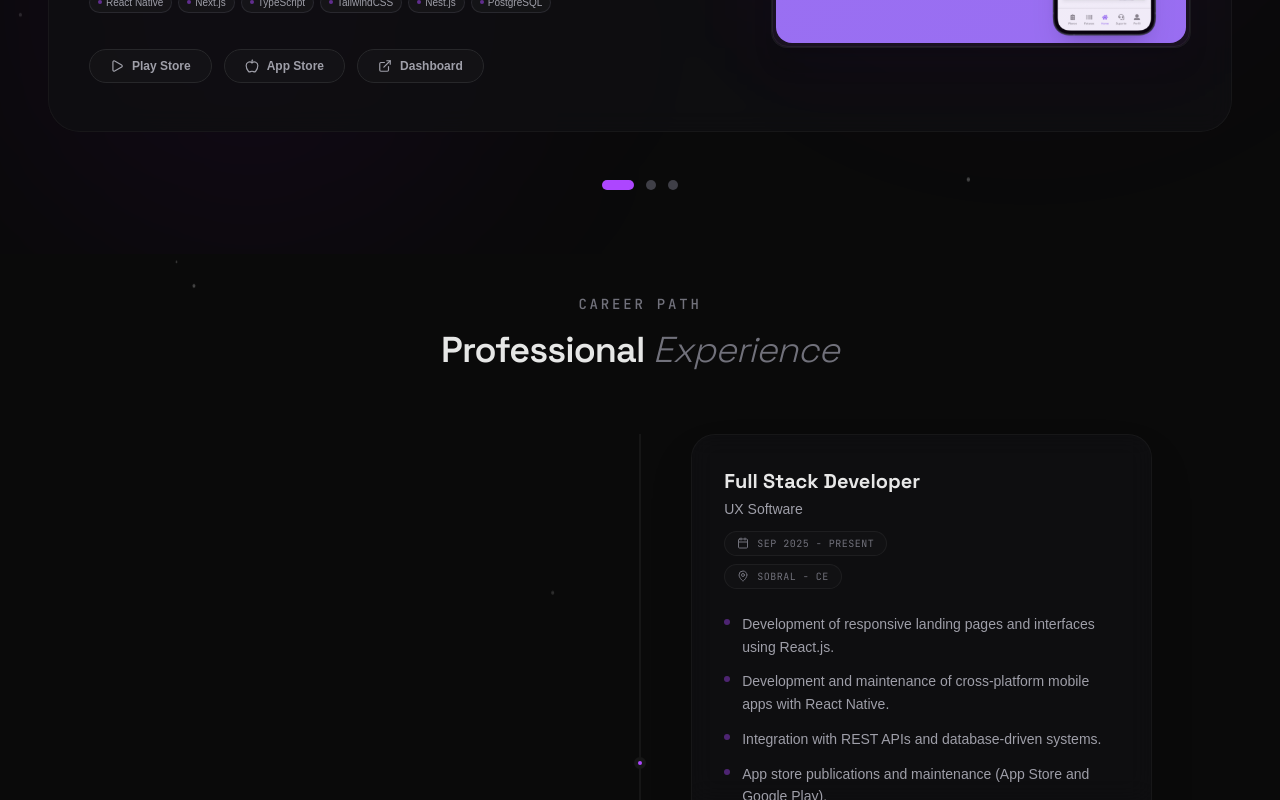
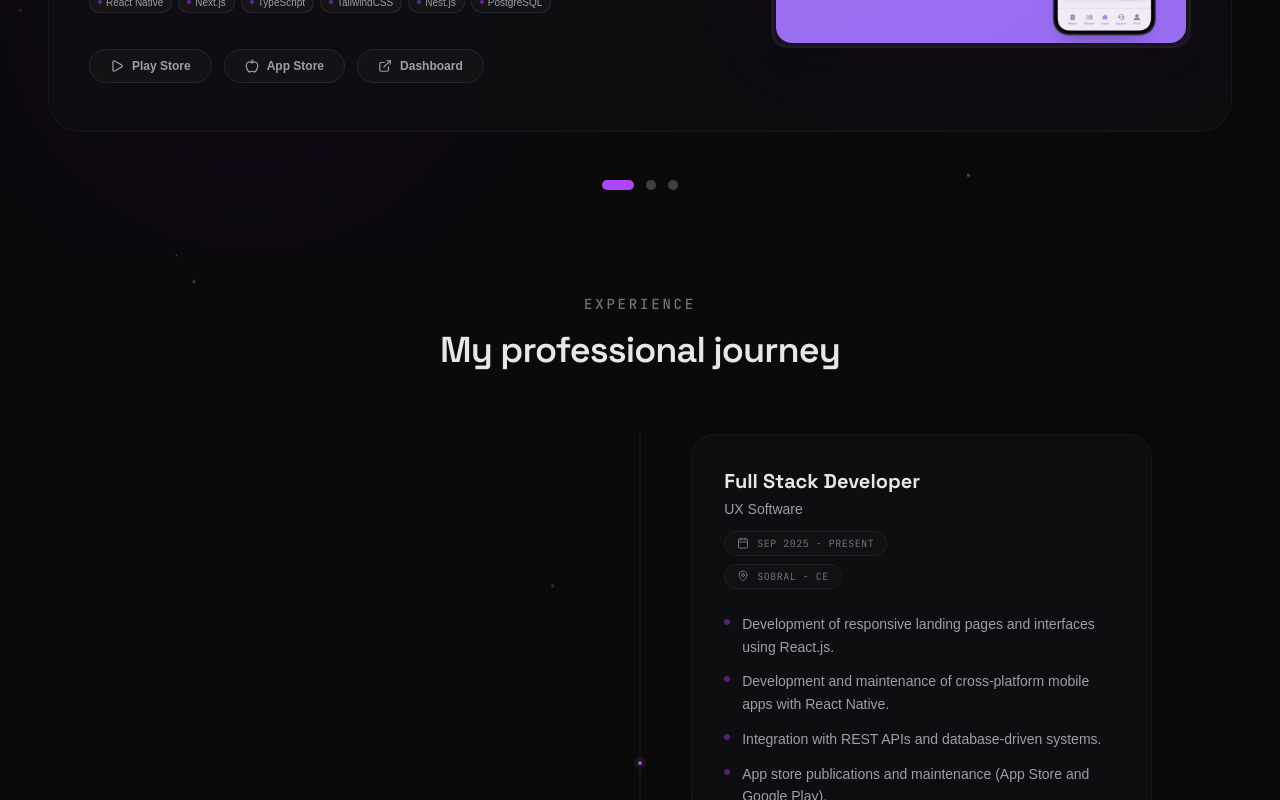
Before and after one commit to AlexandreGomes08/meu-portfolio, a Next.js app in the folder frontend/: page / in a window 1280 px wide. Shown: the part 2000-2800 px from the top of the page. Built offline with nearby package versions, Linux system fonts and the light colour scheme.

Commit message:
feat: implement translate for texts data

```diff
--- a/frontend/src/app/layout.tsx
+++ b/frontend/src/app/layout.tsx
@@ -1,4 +1,5 @@
 import AOSInit from "@/components/AOSInit"
+import { LanguageProvider } from "@/contexts/LanguageContext"
 import type { Metadata } from "next"
 import { ThemeProvider } from "next-themes"
 import { Inter, JetBrains_Mono } from "next/font/google"
@@ -22,8 +23,6 @@ const jetbrainsMono = JetBrains_Mono({
 	variable: "--font-jetbrains-mono",
 })
 
-
-
 export default function RootLayout({
 	children,
 }: Readonly<{
@@ -38,8 +37,10 @@ export default function RootLayout({
 					enableSystem
 					disableTransitionOnChange
 				>
-					<AOSInit />
-					{children}
+					<LanguageProvider>
+						<AOSInit />
+						{children}
+					</LanguageProvider>
 				</ThemeProvider>
 			</body>
 		</html>
--- a/frontend/src/components/contato/index.tsx
+++ b/frontend/src/components/contato/index.tsx
@@ -1,10 +1,13 @@
 "use client"
 
 import { fontJetBrainsMono, fontSatoshi } from "@/app/fonts"
+import { useLanguage } from "@/contexts/LanguageContext"
 import { Github, Linkedin, MessageCircle } from "lucide-react"
 import Link from "next/link"
 
 export default function Contato() {
+	const { translate } = useLanguage()
+
 	return (
 		<section
 			id="contact"
@@ -20,13 +23,13 @@ export default function Contato() {
 							<h1
 								className={`${fontJetBrainsMono.className} text-sm font-medium text-zinc-500 tracking-[0.2em] uppercase`}
 							>
-								CONTACT
+								{translate("contact.title")}
 							</h1>
 
 							<h2
 								className={`${fontSatoshi.className} text-zinc-100 text-2xl sm:text-4xl font-semibold leading-tight tracking-tight`}
 							>
-								Let’s build something together.
+								{translate("contact.heading")}
 							</h2>
 						</div>
 
@@ -34,10 +37,9 @@ export default function Contato() {
 							className={`${fontSatoshi.className} space-y-5 text-zinc-400 text-base sm:text-lg leading-[1.55] max-w-2xl font-light`}
 						>
 							<p>
-								I’m currently open to full-time roles, freelance projects, and
-								collaborations.
+								{translate("contact.description")}
 								<br />
-								Feel free to reach out — I usually reply within 24 hours.
+								{translate("contact.descriptionSuffix")}
 							</p>
 						</div>
 
@@ -64,7 +66,7 @@ export default function Contato() {
 							<p
 								className={`${fontSatoshi.className} text-xs text-zinc-500 uppercase tracking-widest`}
 							>
-								Available for new opportunities
+								{translate("contact.availability")}
 							</p>
 						</div>
 					</div>
--- a/frontend/src/components/experiencia/index.tsx
+++ b/frontend/src/components/experiencia/index.tsx
@@ -1,6 +1,7 @@
 "use client"
 
 import { fontJetBrainsMono, fontSatoshi } from "@/app/fonts"
+import { useLanguage } from "@/contexts/LanguageContext"
 import { Calendar, MapPin } from "lucide-react"
 
 interface Experience {
@@ -63,7 +64,7 @@ const EXPERIENCES: Experience[] = [
 
 	{
 		id: 3,
-		role: "Data Analysis Scholar (Python)",
+		role: "Data Analysis Scholar",
 		company: "FUNCAP",
 		period: "Jun 2024 - Jan 2025",
 		type: "Remote",
@@ -79,6 +80,8 @@ const EXPERIENCES: Experience[] = [
 ]
 
 export default function Experiencia() {
+	const { translate } = useLanguage()
+
 	return (
 		<section
 			id="experience"
@@ -92,13 +95,12 @@ export default function Experiencia() {
 					<h1
 						className={`${fontJetBrainsMono.className} text-sm font-medium text-zinc-500 tracking-[0.2em] uppercase`}
 					>
-						Career Path
+						{translate("experience.title")}
 					</h1>
 					<h2
 						className={`${fontSatoshi.className} text-2xl sm:text-4xl font-semibold text-white/90 tracking-tight`}
 					>
-						Professional{" "}
-						<span className="text-zinc-500 font-light italic">Experience</span>
+						{translate("experience.heading")}
 					</h2>
 				</div>
 
--- a/frontend/src/components/landing/Principal.tsx
+++ b/frontend/src/components/landing/Principal.tsx
@@ -1,6 +1,7 @@
 "use client"
 
 import { fonteKalam, fontSatoshi } from "@/app/fonts"
+import { useLanguage } from "@/contexts/LanguageContext"
 import { motion } from "framer-motion"
 import { ChevronDown, Github, Linkedin, MessageCircle } from "lucide-react"
 import Image from "next/image"
@@ -33,6 +34,7 @@ const TypingEffect = ({ text, delay = 0 }: { text: string; delay?: number }) =>
 
 export default function Principal() {
 	const [isVisible, setIsVisible] = useState(true)
+	const { translate } = useLanguage()
 
 	useEffect(() => {
 		const handleScroll = () => {
@@ -68,7 +70,7 @@ export default function Principal() {
 							transition={{ duration: 0.5 }}
 							className={`${fonteKalam.className} text-4xl sm:text-5xl lg:text-6xl font-bold animate-hero-gradient pb-2`}
 						>
-							Hi, I&apos;m Alexandre Gomes
+							{translate("hero.greeting")}
 						</motion.h1>
 
 						<motion.div
@@ -77,7 +79,7 @@ export default function Principal() {
 							transition={{ delay: 0.5, duration: 0.5 }}
 							className="text-xl sm:text-2xl text-zinc-300 font-mono h-8 sm:h-auto"
 						>
-							&gt; <TypingEffect text="Full Stack Developer" delay={0.5} />
+							&gt; <TypingEffect text={translate("hero.role")} delay={0.5} />
 							<span className="animate-pulse">_</span>
 						</motion.div>
 
@@ -87,8 +89,7 @@ export default function Principal() {
 							transition={{ delay: 1.5, duration: 0.5 }}
 							className={`${fontSatoshi.className} text-zinc-400 text-base sm:text-lg max-w-lg leading-relaxed`}
 						>
-							Over 2 years of experience building innovative web and mobile
-							applications using React, Next.js, and Nest.js.
+							{translate("hero.description")}
 						</motion.p>
 
 						<motion.div
--- a/frontend/src/components/projetos/index.tsx
+++ b/frontend/src/components/projetos/index.tsx
@@ -1,4 +1,7 @@
+"use client"
+
 import { fontJetBrainsMono, fontSatoshi } from "@/app/fonts"
+import { useLanguage } from "@/contexts/LanguageContext"
 import { Project } from "./ProjectCard"
 import ProjectCarousel from "./ProjectCarousel"
 
@@ -80,6 +83,8 @@ const MOCK_PROJECTS: Project[] = [
 ]
 
 export default function Home() {
+	const { translate } = useLanguage()
+
 	return (
 		<section
 			id="projects"
@@ -94,13 +99,15 @@ export default function Home() {
 						<h1
 							className={`${fontJetBrainsMono.className} text-sm font-medium text-zinc-500 tracking-[0.2em] uppercase`}
 						>
-							Projects
+							{translate("projects.title")}
 						</h1>
 					</div>
 					<h2
 						className={`${fontSatoshi.className} text-2xl sm:text-4xl font-semibold text-white/90 tracking-tight`}
 					>
-						Building <span className="text-zinc-500">scalable</span> digital solutions
+						{translate("projects.heading")}{" "}
+						<span className="text-zinc-500">{translate("projects.headingHighlight")}</span>{" "}
+						{translate("projects.headingSuffix")}
 					</h2>
 				</div>
 
--- a/frontend/src/components/resumo/index.tsx
+++ b/frontend/src/components/resumo/index.tsx
@@ -1,4 +1,7 @@
+"use client"
+
 import { fontJetBrainsMono, fontSatoshi } from "@/app/fonts"
+import { useLanguage } from "@/contexts/LanguageContext"
 import { Send } from "lucide-react"
 import Link from "next/link"
 import { FaDocker, FaReact } from "react-icons/fa"
@@ -6,7 +9,9 @@ import { IoLogoJavascript } from "react-icons/io5"
 import { RiNextjsFill, RiTailwindCssFill } from "react-icons/ri"
 import { SiNestjs, SiPostgresql, SiSupabase } from "react-icons/si"
 
-export default async function Resumo() {
+export default function Resumo() {
+	const { translate } = useLanguage()
+
 	return (
 		<section
 			id="about"
@@ -36,29 +41,21 @@ export default async function Resumo() {
 							<h1
 								className={`${fontJetBrainsMono.className} text-sm font-medium text-zinc-500 tracking-[0.2em] uppercase`}
 							>
-								About me
+								{translate("about.title")}
 							</h1>
 
 							<h2
 								className={`${fontSatoshi.className} text-zinc-100 text-2xl sm:text-4xl font-semibold leading-tight tracking-tight`}
 							>
-								I am a passionate software developer looking for opportunity.
+								{translate("about.heading")}
 							</h2>
 						</div>
 
 						<div
 							className={`${fontSatoshi.className} space-y-5 text-zinc-400 text-base sm:text-lg leading-[1.55] max-w-2xl font-light`}
 						>
-							<p>
-								I am a full stack developer with professional experience since 2024,
-								currently pursuing a degree in Computer Engineering at the Federal
-								University of Ceará.
-							</p>
-							<p>
-								Based in Hidrolândia, Ceará, Brazil, I have hands-on experience
-								building mobile applications and RESTful APIs, always focusing on
-								clean, well-structured, and maintainable code.
-							</p>
+							<p>{translate("about.paragraph1")}</p>
+							<p>{translate("about.paragraph2")}</p>
 						</div>
 
 						<Link
@@ -69,7 +66,7 @@ export default async function Resumo() {
 								size={16}
 								className="text-zinc-400 group-hover:text-white transition-colors"
 							/>
-							<span>Contact me</span>
+							<span>{translate("about.contactButton")}</span>
 						</Link>
 					</div>
 				</div>
--- a/frontend/src/components/shared/Cabecalho.tsx
+++ b/frontend/src/components/shared/Cabecalho.tsx
@@ -1,5 +1,6 @@
 "use client"
 import { fontSatoshi } from "@/app/fonts"
+import { useLanguage } from "@/contexts/LanguageContext"
 import { CodeXml, Languages, Moon, Sun } from "lucide-react"
 import { useTheme } from "next-themes"
 import Link from "next/link"
@@ -12,14 +13,14 @@ export default function Cabecalho() {
 	const [menuAberto, setMenuAberto] = useState(false)
 	const { theme, setTheme } = useTheme()
 	const [mounted, setMounted] = useState(false)
-	const [lang, setLang] = useState<"pt" | "en">("en")
+	const { language, setLanguage } = useLanguage()
 
 	useEffect(() => {
 		setMounted(true)
 	}, [])
 
 	const toggleLanguage = () => {
-		setLang(lang === "en" ? "pt" : "en")
+		setLanguage(language === "en" ? "pt" : "en")
 	}
 
 	return (
@@ -29,7 +30,13 @@ export default function Cabecalho() {
 					<Link href="/" className="group flex items-center gap-2 outline-none">
 						<svg width="0" height="0" className="absolute">
 							<defs>
-								<linearGradient id="logo-gradient" x1="0%" y1="0%" x2="100%" y2="100%">
+								<linearGradient
+									id="logo-gradient"
+									x1="0%"
+									y1="0%"
+									x2="100%"
+									y2="100%"
+								>
 									<stop offset="0%" stopColor="#A855F7" /> {/* Purple-500 */}
 									<stop offset="100%" stopColor="#3B82F6" /> {/* Blue-500 */}
 								</linearGradient>
@@ -41,7 +48,9 @@ export default function Cabecalho() {
 							style={{ stroke: "url(#logo-gradient)" }}
 						/>
 
-						<span className={`${fontSatoshi.className} text-white/90 text-xl sm:text-2xl tracking-tighter transition-colors duration-300 group-hover:text-zinc-100`}>
+						<span
+							className={`${fontSatoshi.className} text-white/90 text-xl sm:text-2xl tracking-tighter transition-colors duration-300 group-hover:text-zinc-100`}
+						>
 							Alexandre.dev
 						</span>
 					</Link>
@@ -65,18 +74,25 @@ export default function Cabecalho() {
 							aria-label="Toggle Language"
 						>
 							<Languages size={18} />
-							<span>{lang.toUpperCase()}</span>
+							<span>{language.toUpperCase()}</span>
 						</button>
 
-						{mounted && (
-							<button
-								onClick={() => setTheme(theme === "dark" ? "light" : "dark")}
-								className="hover:text-white transition-colors"
-								aria-label="Toggle Theme"
-							>
-								{theme === "dark" ? <Sun size={20} /> : <Moon size={20} />}
-							</button>
-						)}
+						<button
+							onClick={() => mounted && setTheme(theme === "dark" ? "light" : "dark")}
+							className="hover:text-white transition-colors"
+							aria-label="Toggle Theme"
+							disabled={!mounted}
+						>
+							{mounted ? (
+								theme === "dark" ? (
+									<Sun size={20} />
+								) : (
+									<Moon size={20} />
+								)
+							) : (
+								<Sun size={20} />
+							)}
+						</button>
 					</div>
 				</div>
 				{menuAberto && (
@@ -90,7 +106,7 @@ export default function Cabecalho() {
 								className="flex items-center gap-2 text-zinc-300 hover:text-white"
 							>
 								<Languages size={20} />
-								<span>{lang === "en" ? "English" : "Português"}</span>
+								<span>{language === "en" ? "English" : "Português"}</span>
 							</button>
 
 							{mounted && (
@@ -98,7 +114,7 @@ export default function Cabecalho() {
 									onClick={() => setTheme(theme === "dark" ? "light" : "dark")}
 									className="flex items-center gap-2 text-zinc-300 hover:text-white"
 								>
-									{theme === "dark" ? <Sun size={20} /> : <Moon size={20} />}
+									{null /* Placeholder for theme icon */}
 									<span>{theme === "dark" ? "Light Mode" : "Dark Mode"}</span>
 								</button>
 							)}
--- a/frontend/src/components/shared/Menu.tsx
+++ b/frontend/src/components/shared/Menu.tsx
@@ -1,25 +1,28 @@
 "use client"
+import { useLanguage } from "@/contexts/LanguageContext"
 import Link from "next/link"
 import { usePathname } from "next/navigation"
 
 export default function Menu() {
 	const caminho = usePathname()
+	const { translate } = useLanguage()
+
 	return (
 		<nav className="flex flex-col text-base items-end sm:items-normal sm:flex-row gap-6 sm:gap-6 pb-4 sm:pb-0">
 			<MenuItem href="/#home" selecionado={caminho === "/"}>
-				Home
+				{translate("menu.home")}
 			</MenuItem>
 			<MenuItem href="/#about" selecionado={false}>
-				About
+				{translate("menu.about")}
 			</MenuItem>
 			<MenuItem href="/#projects" selecionado={false}>
-				Projects
+				{translate("menu.projects")}
 			</MenuItem>
 			<MenuItem href="/#experience" selecionado={false}>
-				Experience
+				{translate("menu.experience")}
 			</MenuItem>
 			<MenuItem href="/#contact" selecionado={false}>
-				Contact
+				{translate("menu.contact")}
 			</MenuItem>
 		</nav>
 	)
--- a/frontend/src/components/shared/Rodape.tsx
+++ b/frontend/src/components/shared/Rodape.tsx
@@ -1,18 +1,21 @@
 "use client"
 
 import { fontJetBrainsMono, fontSatoshi } from "@/app/fonts"
+import { useLanguage } from "@/contexts/LanguageContext"
 import { Github, Linkedin, MessageCircle } from "lucide-react"
 import Link from "next/link"
 import Container from "./Container"
 
 export default function Rodape() {
+	const { translate } = useLanguage()
+
 	return (
 		<footer className="relative py-12 border-t border-white/5 bg-[#0a0a0a]">
 			<Container className="flex flex-col md:flex-row items-center justify-between gap-6">
 				<div className="flex flex-col items-center md:items-start gap-2">
 					<p className={`${fontSatoshi.className} text-zinc-500 text-sm font-light`}>
 						© 2026 <span className="text-zinc-400 font-medium">Alexandre Gomes</span>.
-						All rights reserved.
+						{translate("footer.rights")}
 					</p>
 					<div className="flex items-center gap-2 opacity-30">
 						<span className="w-1.5 h-1.5 rounded-full bg-purple-500"></span>
--- /dev/null
+++ b/frontend/src/contexts/LanguageContext.tsx
@@ -0,0 +1,64 @@
+"use client"
+
+import enTranslations from "@/locales/en.json"
+import ptTranslations from "@/locales/pt.json"
+import React, { createContext, useCallback, useContext, useState } from "react"
+
+type Language = "en" | "pt"
+
+interface LanguageContextType {
+	language: Language
+	setLanguage: (lang: Language) => void
+	translate: (key: string) => string
+}
+
+const LanguageContext = createContext<LanguageContextType | undefined>(undefined)
+
+const translationsMap = {
+	en: enTranslations,
+	pt: ptTranslations,
+}
+
+const getInitialLanguage = (): Language => {
+	if (typeof document === "undefined") return "en"
+	return (document.cookie.match(/language=(en|pt)/)?.[1] as Language) || "en"
+}
+
+export function LanguageProvider({ children }: { children: React.ReactNode }) {
+	const [language, setLanguageState] = useState<Language>(getInitialLanguage)
+
+	const setLanguage = (lang: Language) => {
+		setLanguageState(lang)
+		document.cookie = `language=${lang}; path=/; max-age=31536000`
+		localStorage.setItem("language", lang)
+	}
+
+	const translate = useCallback(
+		(key: string): string => {
+			const keys = key.split(".")
+			let value: any = translationsMap[language]
+
+			for (const k of keys) {
+				value = value?.[k]
+				if (!value) return key
+			}
+
+			return value
+		},
+		[language],
+	)
+
+	return (
+		<LanguageContext.Provider value={{ language, setLanguage, translate }}>
+			{children}
+		</LanguageContext.Provider>
+	)
+}
+
+export function useLanguage() {
+	const context = useContext(LanguageContext)
+	if (!context) {
+		throw new Error("useLanguage must be used within a LanguageProvider")
+	}
+	return context
+}
--- /dev/null
+++ b/frontend/src/locales/en.json
@@ -0,0 +1,47 @@
+{
+	"menu": {
+		"home": "Home",
+		"about": "About",
+		"projects": "Projects",
+		"experience": "Experience",
+		"contact": "Contact"
+	},
+	"hero": {
+		"greeting": "Hi, I'm Alexandre Gomes",
+		"role": "Full Stack Developer",
+		"description": "Over 2 years of experience building innovative web and mobile applications using React, Next.js, and Nest.js."
+	},
+	"about": {
+		"title": "About me",
+		"heading": "I am a passionate software developer looking for opportunity.",
+		"paragraph1": "I am a full stack developer with professional experience since 2024, currently pursuing a degree in Computer Engineering at the Federal University of Ceará.",
+		"paragraph2": "Based in Hidrolândia, Ceará, Brazil, I have hands-on experience building mobile applications and RESTful APIs, always focusing on clean, well-structured, and maintainable code.",
+		"contactButton": "Contact me"
+	},
+	"projects": {
+		"title": "Projects",
+		"heading": "Building",
+		"headingHighlight": "scalable",
+		"headingSuffix": "digital solutions"
+	},
+	"experience": {
+		"title": "Experience",
+		"heading": "My professional journey",
+		"remote": "Remote",
+		"hybrid": "Hybrid",
+		"onsite": "On-site",
+		"present": "Present"
+	},
+	"contact": {
+		"title": "CONTACT",
+		"heading": "Let's build something together.",
+		"description": "I'm currently open to full-time roles, freelance projects, and collaborations.",
+		"descriptionSuffix": "Feel free to reach out — I usually reply within 24 hours.",
+		"availability": "Available for new opportunities"
+	},
+	"footer": {
+		"rights": "All rights reserved.",
+		"madeWith": "Made with",
+		"by": "by"
+	}
+}
--- /dev/null
+++ b/frontend/src/locales/pt.json
@@ -0,0 +1,47 @@
+{
+	"menu": {
+		"home": "Início",
+		"about": "Sobre",
+		"projects": "Projetos",
+		"experience": "Experiência",
+		"contact": "Contato"
+	},
+	"hero": {
+		"greeting": "Olá, sou Alexandre Gomes",
+		"role": "Desenvolvedor Full Stack",
+		"description": "Mais de 2 anos de experiência construindo aplicações web e mobile inovadoras usando React, Next.js e Nest.js."
+	},
+	"about": {
+		"title": "Sobre mim",
+		"heading": "Sou um desenvolvedor de software apaixonado em busca de oportunidades.",
+		"paragraph1": "Sou um desenvolvedor full stack com experiência profissional desde 2024, atualmente cursando Engenharia da Computação na Universidade Federal do Ceará.",
+		"paragraph2": "Natural de Hidrolândia, Ceará, Brasil, tenho experiência prática na construção de aplicações mobile e APIs RESTful, sempre focando em código limpo, bem estruturado e de fácil manutenção.",
+		"contactButton": "Entre em contato"
+	},
+	"projects": {
+		"title": "Projetos",
+		"heading": "Construindo soluções digitais",
+		"headingHighlight": "escaláveis",
+		"headingSuffix": ""
+	},
+	"experience": {
+		"title": "Experiência",
+		"heading": "Minha jornada profissional",
+		"remote": "Remoto",
+		"hybrid": "Híbrido",
+		"onsite": "Presencial",
+		"present": "Presente"
+	},
+	"contact": {
+		"title": "CONTATO",
+		"heading": "Vamos construir algo juntos.",
+		"description": "Estou aberto a oportunidades full-time, projetos freelance e colaborações.",
+		"descriptionSuffix": "Sinta-se à vontade para entrar em contato — geralmente respondo em até 24 horas.",
+		"availability": "Disponível para novas oportunidades"
+	},
+	"footer": {
+		"rights": "Todos os direitos reservados.",
+		"madeWith": "Feito com",
+		"by": "por"
+	}
+}
```
